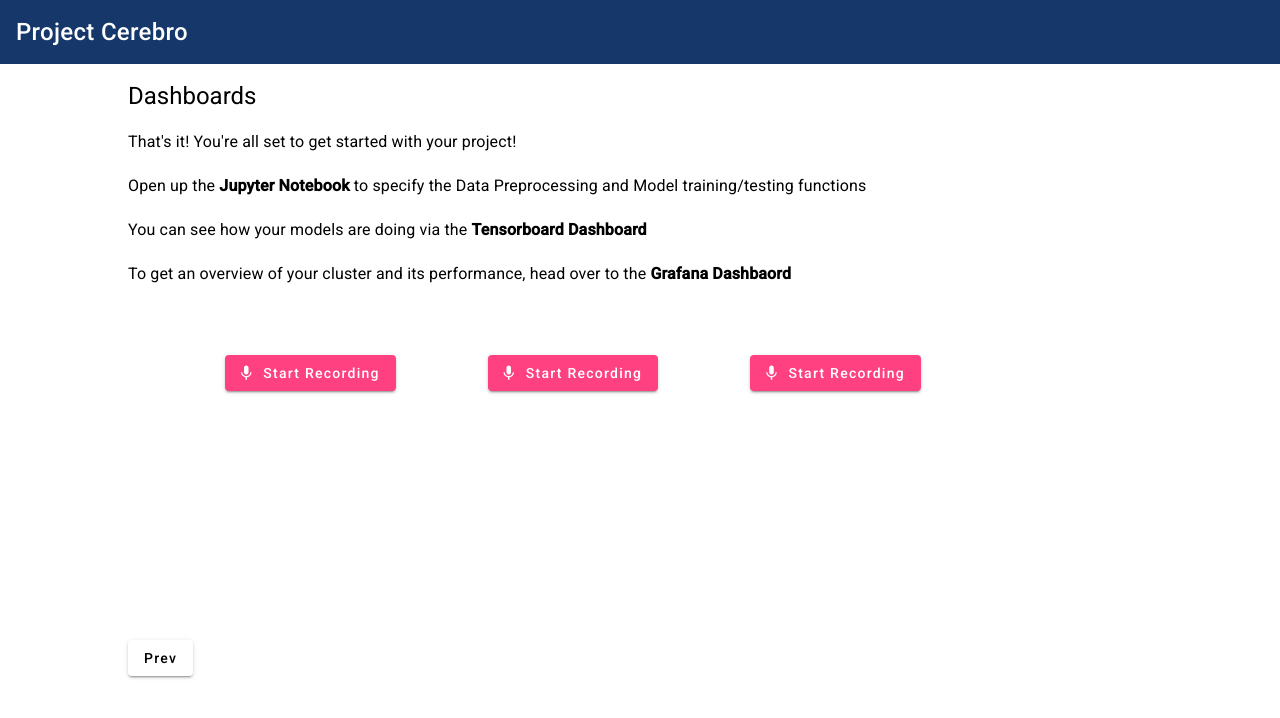
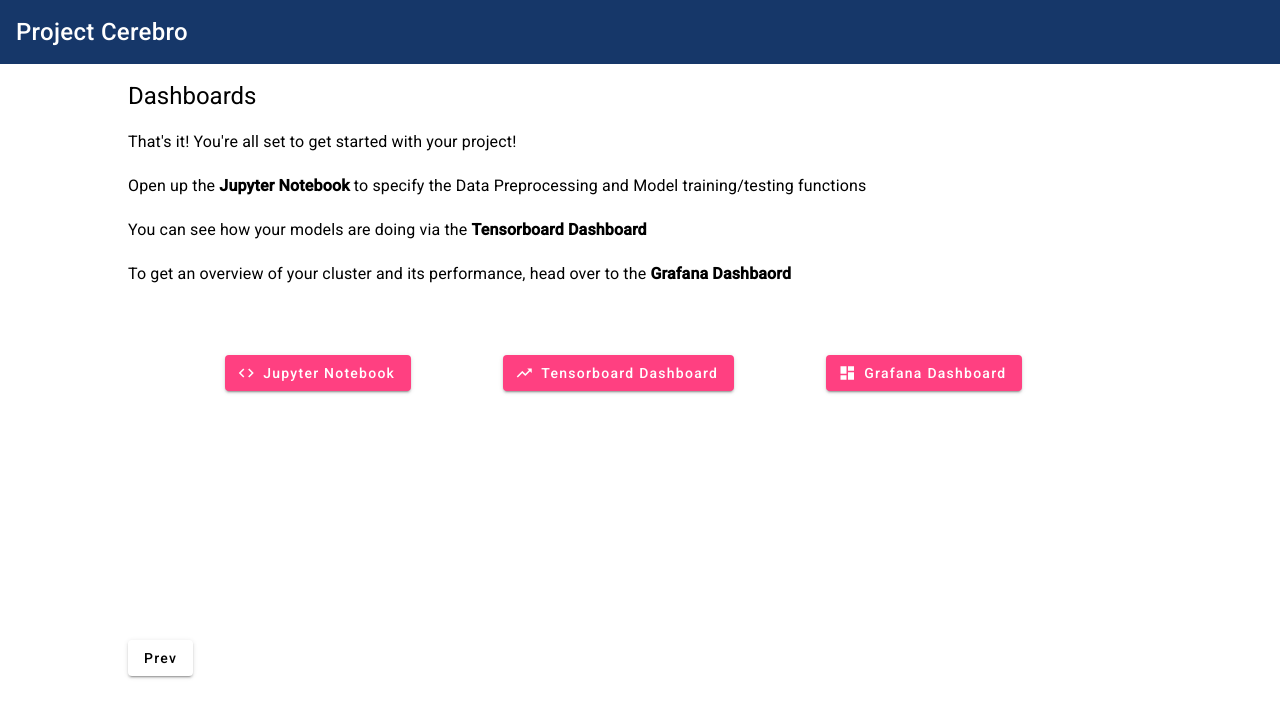
Before and after one commit to prsridha/cerebro-ui, an Angular app: page /dashboards in a window 1280 px wide. Shown: the top 718 px of the page. Built offline with nearby package versions, Linux system fonts and the light colour scheme; no server answers.

Commit message:
dashboard backend working

```diff
--- a/src/app/dashboards/dashboards.component.html
+++ b/src/app/dashboards/dashboards.component.html
@@ -9,21 +9,21 @@
 
     <div class="dshbrd-btn-container">
         <span class="dshbrd-btn">
-            <button mat-raised-button color="accent">
-                <mat-icon>mic</mat-icon>
-                Start Recording
+            <button mat-raised-button color="accent" (click) = "goToLink(this.urls.jupyterURL)">
+                <mat-icon>code</mat-icon>
+                Jupyter Notebook
             </button>
         </span>
         <span class="dshbrd-btn">
-            <button mat-raised-button color="accent">
-                <mat-icon>mic</mat-icon>
-                Start Recording
+            <button mat-raised-button color="accent" (click) = "goToLink(this.urls.tensorboardURL)">
+                <mat-icon>trending_up</mat-icon>
+                Tensorboard Dashboard
             </button>
         </span>
         <span class="dshbrd-btn">
-            <button mat-raised-button color="accent">
-                <mat-icon>mic</mat-icon>
-                Start Recording
+            <button mat-raised-button color="accent" (click) = "goToLink(this.urls.grafanaURL)">
+                <mat-icon>dashboard</mat-icon>
+                Grafana Dashboard
             </button>
         </span>
     </div>
--- a/src/app/dashboards/dashboards.component.ts
+++ b/src/app/dashboards/dashboards.component.ts
@@ -1,10 +1,34 @@
-import { Component } from '@angular/core';
+import { Component, OnInit } from '@angular/core';
+import { HttpClient } from '@angular/common/http';
+
+interface DashboardURLs {
+  grafanaURL: string;
+  jupyterURL: string;
+  tensorboardURL: string;
+}
 
 @Component({
   selector: 'app-dashboards',
   templateUrl: './dashboards.component.html',
   styleUrls: ['./dashboards.component.css']
 })
-export class DashboardsComponent {
 
+export class DashboardsComponent implements OnInit{
+  constructor(private httpClient: HttpClient){}
+  urls = <DashboardURLs> {};
+
+  ngOnInit() {
+    var baseURL = "http://localhost:8080";
+
+    this.httpClient.get(baseURL + '/get-urls').subscribe((res: any)=>{
+      this.urls.grafanaURL = res.message["grafanaURL"];
+      this.urls.jupyterURL = res.message["jupyterURL"];
+      this.urls.tensorboardURL = res.message["tensorboardURL"];
+      console.log(this.urls);
+    });
+  }
+
+  goToLink(url: string){
+    window.open(url, "_blank");
+  };
 }
```
Also changed, not shown: src/assets/jupyter.svg (deleted).
